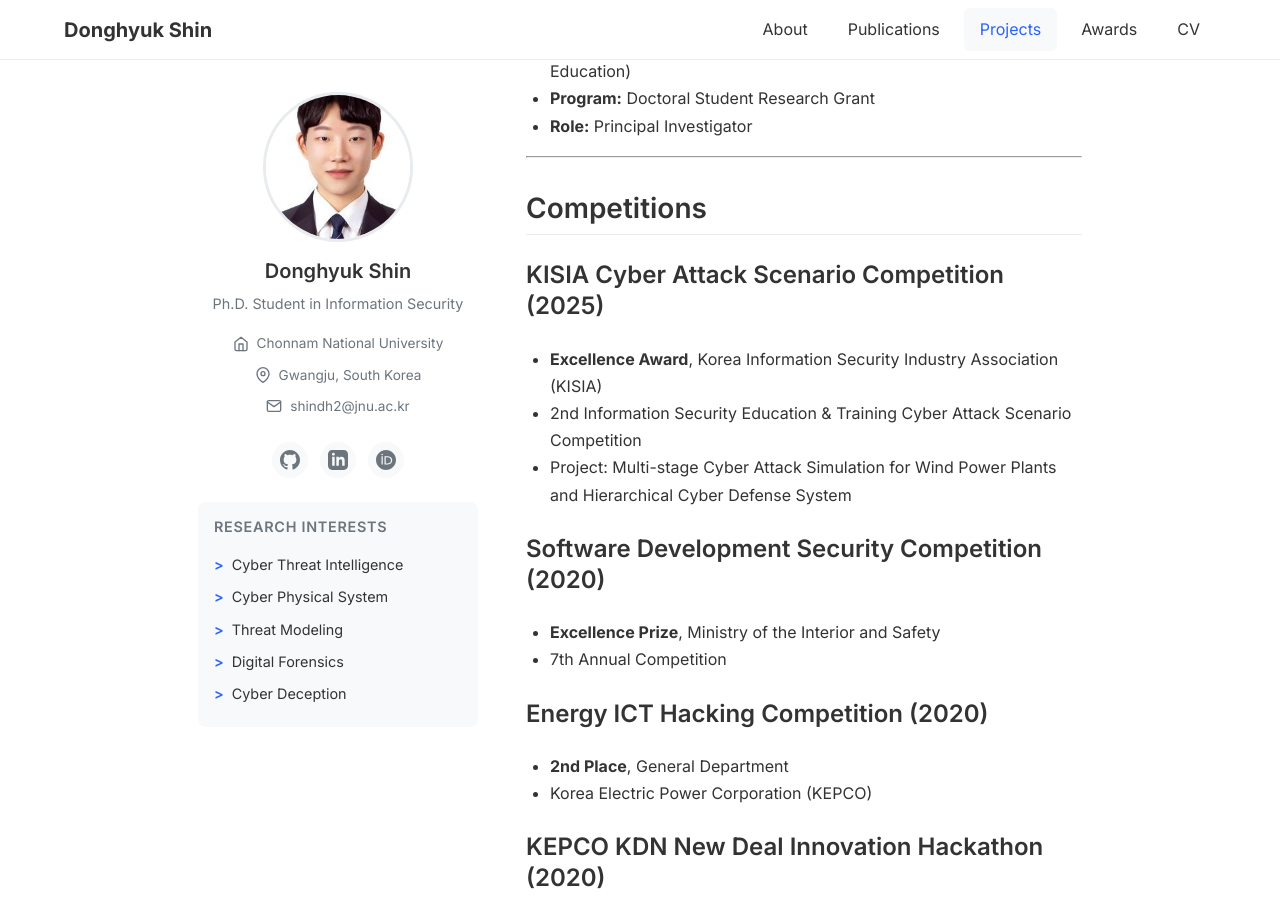
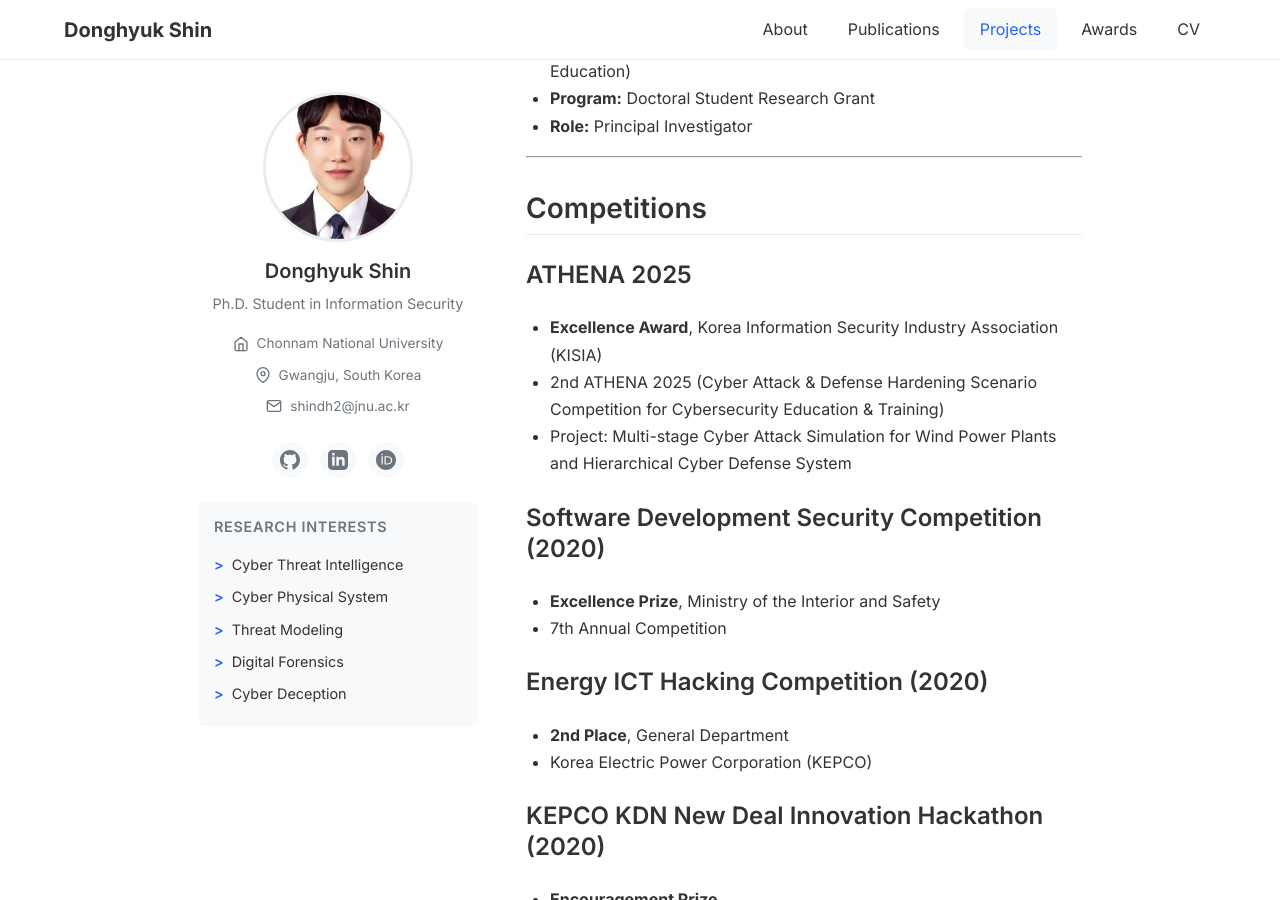
Before and after one commit to soledo/soledo.github.io, a Jekyll site: the page built from _pages/projects.md, in a window 1280 px wide and 900 px high, scrolled down 477 px. Built offline with Jekyll 4.4.1, drawn with Linux system fonts in a browser that asks for light colours.

Commit message:
Update competition name to ATHENA 2025

```diff
--- a/_pages/projects.md
+++ b/_pages/projects.md
@@ -19,9 +19,9 @@ author_profile: true
 
 ## Competitions
 
-### KISIA Cyber Attack Scenario Competition (2025)
+### ATHENA 2025
 - **Excellence Award**, Korea Information Security Industry Association (KISIA)
-- 2nd Information Security Education & Training Cyber Attack Scenario Competition
+- 2nd ATHENA 2025 (Cyber Attack & Defense Hardening Scenario Competition for Cybersecurity Education & Training)
 - Project: Multi-stage Cyber Attack Simulation for Wind Power Plants and Hierarchical Cyber Defense System
 
 ### Software Development Security Competition (2020)
```
Also changed, not shown: _pages/awards.md (+1 -1 lines), _pages/cv.md (+1 -1 lines).
